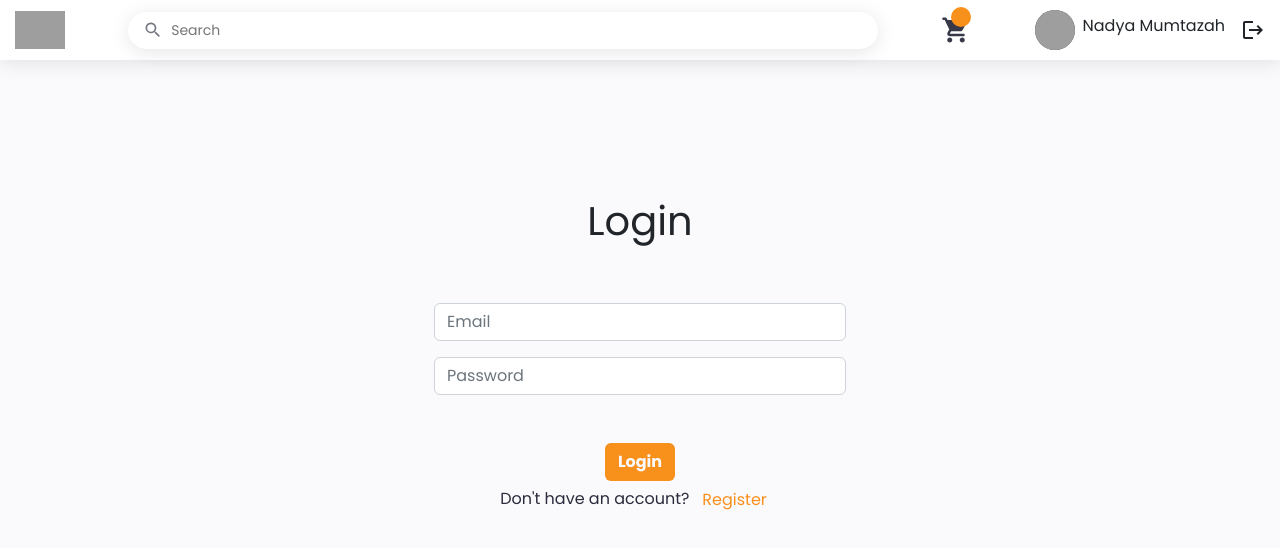
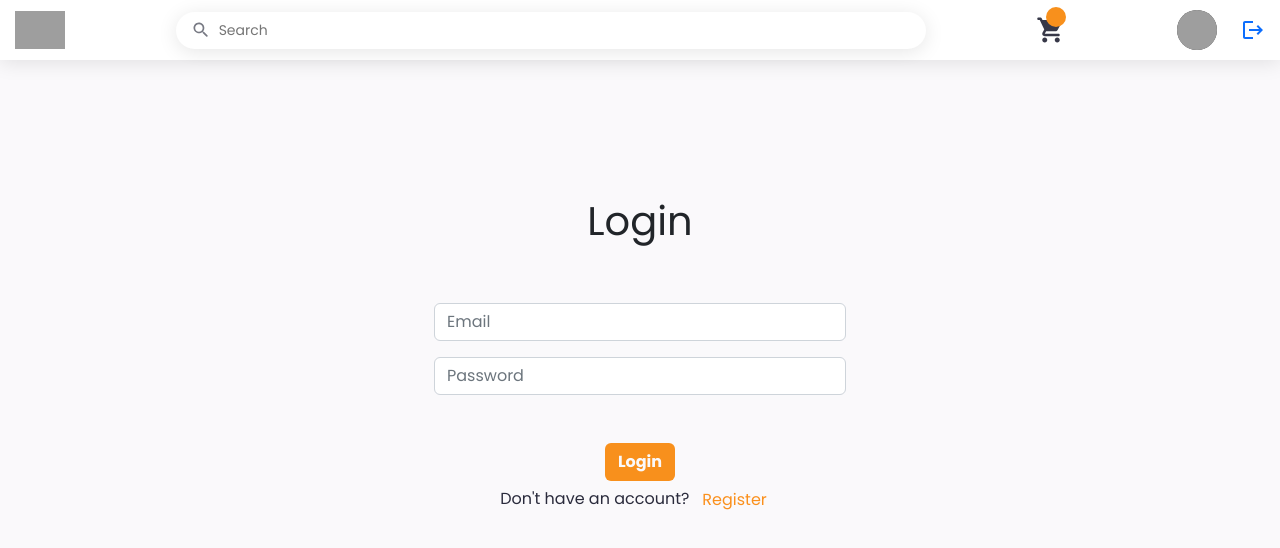
Before and after one commit to thisisnadya/react-food-delivery, a React (Create React App) app: page /login in a window 1280 px wide. Shown: the top 548 px of the page. Built offline with nearby package versions, Linux system fonts and the light colour scheme; grey boxes are pictures that could not be loaded.

Commit message:
add logout functionality

```diff
--- a/src/components/Header.jsx
+++ b/src/components/Header.jsx
@@ -1,5 +1,7 @@
 import React from "react";
 import Logout from "./Logout";
+import { logoutAction } from "../redux/actions/actions";
+import { useDispatch, useStore } from "react-redux";
 import {
   BarChart,
   SearchRounded,
@@ -8,6 +10,11 @@ import {
 import { useEffect } from "react";
 
 function Header() {
+  const dispatch = useDispatch();
+  const store = useStore();
+
+  const currentUser = store.getState().user.user;
+
   useEffect(() => {
     const toggleIcon = document.querySelector(".toggleMenu");
 
@@ -15,6 +22,10 @@ function Header() {
       document.querySelector(".rightMenu").classList.toggle("active");
     });
   }, []);
+
+  const logout = () => {
+    dispatch(logoutAction());
+  };
 
   return (
     <header>
@@ -39,9 +50,9 @@ function Header() {
             alt=""
           />
         </div>
-        <h2 className="username me-2">Nadya Mumtazah</h2>
+        <h2 className="username me-2">{currentUser}</h2>
         <div className="btn-logout ms-2">
-          <Logout />
+          <Logout onLogout={logout} />
         </div>
       </div>
       <div className="toggleMenu">
--- a/src/components/Logout.jsx
+++ b/src/components/Logout.jsx
@@ -1,10 +1,11 @@
 import LogoutIcon from "@mui/icons-material/Logout";
+import { Link } from "react-router-dom";
 
-function Logout() {
+function Logout(props) {
   return (
-    <div className="logout">
-      <LogoutIcon />
-    </div>
+    <Link to="/login">
+      <LogoutIcon onClick={props.onLogout} />
+    </Link>
   );
 }
 
--- a/src/pages/Home.jsx
+++ b/src/pages/Home.jsx
@@ -14,6 +14,7 @@ import { useNavigate } from "react-router-dom";
 function Home() {
   const navigate = useNavigate();
   const user = useSelector((state) => state.user.isLoggedIn);
+  const currentUser = useSelector((state) => state.user.user);
 
   const [isMainData, setMainData] = useState(
     Items.filter((element) => element.itemId === "buger01")
@@ -58,7 +59,7 @@ function Home() {
         <div className="mainContainer">
           {/* Banner */}
           <div className="banner">
-            <BannerName name={"Nadya"} link={"#"} discount={"20"} />
+            <BannerName name={currentUser} link={"#"} discount={"20"} />
             <img
               src="https://firebasestorage.googleapis.com/v0/b/food-delivery-37c59.appspot.com/o/Images%2Fdelivery.png?alt=media&token=69b9823d-96df-452a-bd4e-14d27a4cc337"
               alt=""
--- a/src/redux/actions/actions.js
+++ b/src/redux/actions/actions.js
@@ -78,3 +78,15 @@ export const loginAction = (payload) => (dispatch) => {
       return Promise.reject(error);
     });
 };
+
+// logout action
+export const logoutAction = () => (dispatch) => {
+  const msg = AuthServices.logout();
+
+  dispatch({
+    type: ActionTypes.LOGOUT,
+    payload: { msg },
+  });
+
+  return Promise.resolve(msg);
+};
--- a/src/services/auth.service.js
+++ b/src/services/auth.service.js
@@ -27,3 +27,8 @@ export const login = (userCredential) => {
       return Promise.reject(error.response.data);
     });
 };
+
+export const logout = () => {
+  localStorage.removeItem("x-access-token");
+  return { msg: "Logout Successfully" };
+};
```
